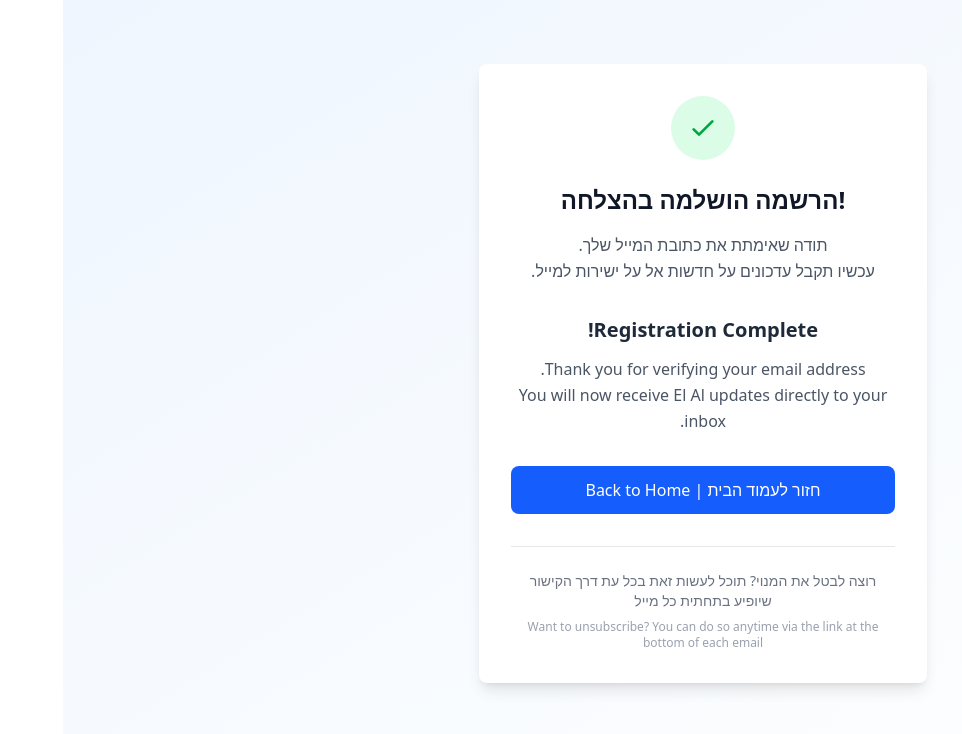
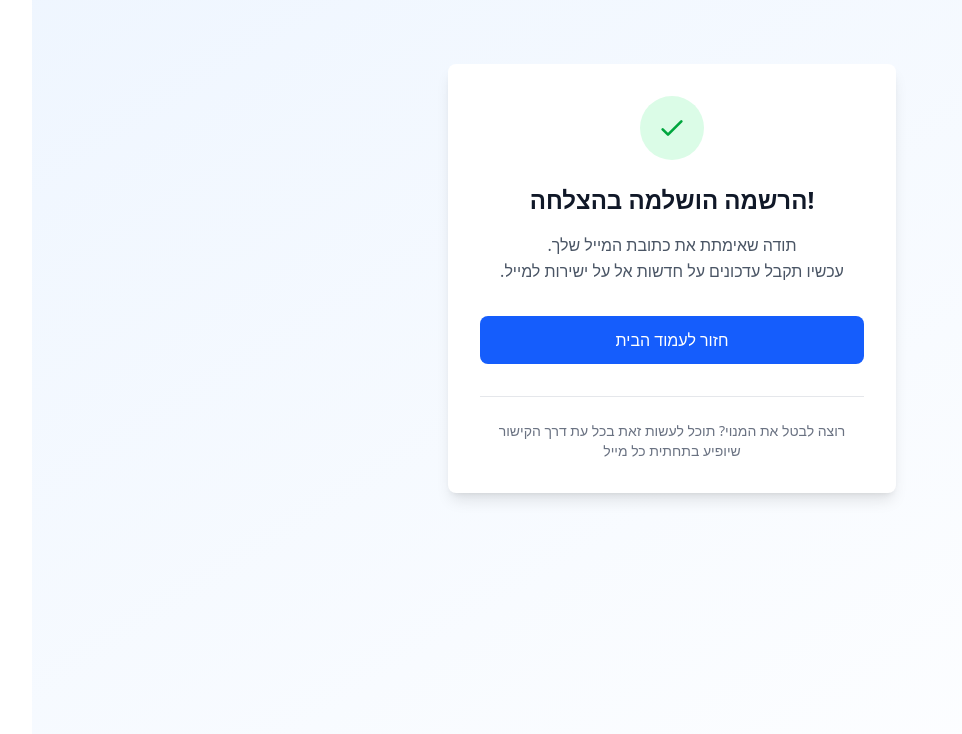
Before and after one commit to israeligal/elal-notification, a Next.js app: page /verification-success in a window 1280 px wide. Shown: the top 734 px of the page, without its empty margins (107-1069 px from the left). Built offline with nearby package versions, Linux system fonts and the light colour scheme.

Commit message:
refactor: streamline VerificationSuccessPage content
- Removed unnecessary English content from the VerificationSuccessPage to enhance clarity and focus on the primary message in Hebrew.
- Simplified the action button text for a more concise user experience while maintaining functionality.

```diff
--- a/src/app/verification-success/page.tsx
+++ b/src/app/verification-success/page.tsx
@@ -26,17 +26,6 @@
             </p>
           </div>
 
-          {/* English Content */}
-          <div className="mb-8">
-            <h2 className="text-xl font-semibold text-gray-800 mb-3">
-              Registration Complete!
-            </h2>
-            <p className="text-gray-600 leading-relaxed">
-              Thank you for verifying your email address.
-              <br />
-              You will now receive El Al updates directly to your inbox.
-            </p>
-          </div>
 
           {/* Action Button */}
           <div className="space-y-4">
@@ -44,7 +33,7 @@
               href="/"
               className="inline-block w-full bg-blue-600 hover:bg-blue-700 text-white font-medium py-3 px-6 rounded-lg transition-colors text-center"
             >
-              חזור לעמוד הבית | Back to Home
+              חזור לעמוד הבית
             </Link>
           </div>
 
@@ -53,9 +42,6 @@
             <p className="text-sm text-gray-500" dir="rtl">
               רוצה לבטל את המנוי? תוכל לעשות זאת בכל עת דרך הקישור שיופיע בתחתית כל מייל
             </p>
-            <p className="text-xs text-gray-400 mt-2">
-              Want to unsubscribe? You can do so anytime via the link at the bottom of each email
-            </p>
           </div>
         </div>
       </div>
```
